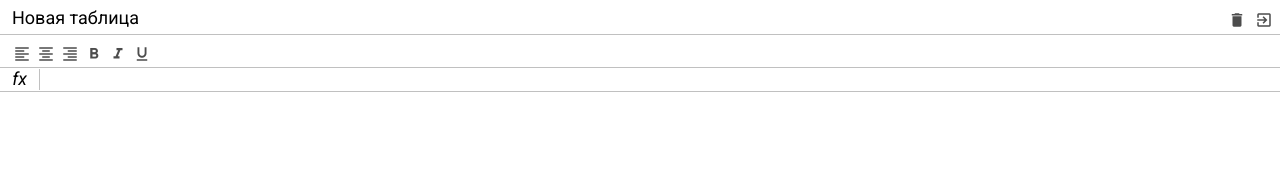
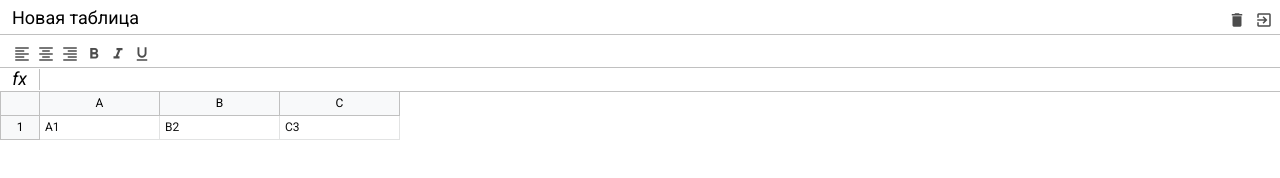
Before and after one commit to tkay11/js-excel, a website built with webpack: page src/index.html in a window 1280 px wide. Built offline with nearby package versions, Linux system fonts and the light colour scheme.

Commit message:
less 25 completed

```diff
--- a/src/index.html
+++ b/src/index.html
@@ -71,9 +71,45 @@
 
             <div class="excel__table">
 
+                <div class="row">
+
+                    <div class="row-info"></div>
+
+                    <div class="row-data">
+
+                        <div class="column">
+                            A
+                        </div>
+                        <div class="column">
+                            B
+                        </div>
+                        <div class="column">
+                            C
+                        </div>
+
+                    </div>
+
+                </div>
+
+                <div class="row">
+
+                    <div class="row-info">
+                        1
+                    </div>
+
+                    <div class="row-data">
+
+                        <div class="cell" contenteditable="">A1</div>
+                        <div class="cell" contenteditable="">B2</div>
+                        <div class="cell" contenteditable="">C3</div>
+
+
+                    </div>
+
+
             </div>
 
     </div>
-
+    </div>
 </body>
 </html>
--- a/src/sass/_variables.scss
+++ b/src/sass/_variables.scss
@@ -2,4 +2,6 @@ $header-height: 34px;
 $toolbar-height: 34px;
 $formula-height: 24px;
 $info-cell-width: 40px;
+$row-height: 24px;
+$cell-width: 120px;
 $border-color: #c0c0c0;
--- a/src/sass/index.scss
+++ b/src/sass/index.scss
@@ -20,4 +20,8 @@ body {
 .excel {
   position: relative;
   color: #888;
+  height: 100%;
+  max-width: 100%;
+  font-size: .8rem;
+
 }
--- a/src/sass/table.scss
+++ b/src/sass/table.scss
@@ -2,5 +2,70 @@
 @import "mixins";
 
 .excel__table {
+  position: absolute;
+  left: 0;
+  right: 0;
+  top: $header-height + $toolbar-height + $formula-height;
+  overflow-x: auto;
+  padding-bottom: 2px;
+
+  .row {
+    display: flex;
+    flex-direction: row;
+    min-height: 20px;
+    height: $row-height;
+
+  }
+
+  .row-info {
+    display: flex;
+    justify-content: center;
+    align-items: center;
+    min-width: $info-cell-width;
+    height: 100%;
+    border: 1px solid $border-color;
+    background: #f8f9fa;
+    border-top: none;
+
+
+  }
+
+  .row-data {
+    display: flex;
+
+  }
+
+  .column {
+    display: flex;
+    justify-content: center;
+    align-items: center;
+    background: #f8f9fa;
+    min-width: 40px;
+    width: $cell-width;
+    border: 1px solid $border-color;
+    border-top: 0;
+    border-left: 0;
+    height: 100%;
+  }
+
+  .cell {
+    min-width: 40px;
+    padding: 5px;
+    width: $cell-width;
+    height: 100%;
+    border: 1px solid #e2e3e3;
+    border-top: 0;
+    border-left: 0;
+    color: #111;
+    white-space: nowrap;
+    outline: none;
+
+    &.selected {
+      border: none;
+      outline: 2px solid #3c74ff;
+      z-index: 2;
+
+    }
+  }
 
 }
```
